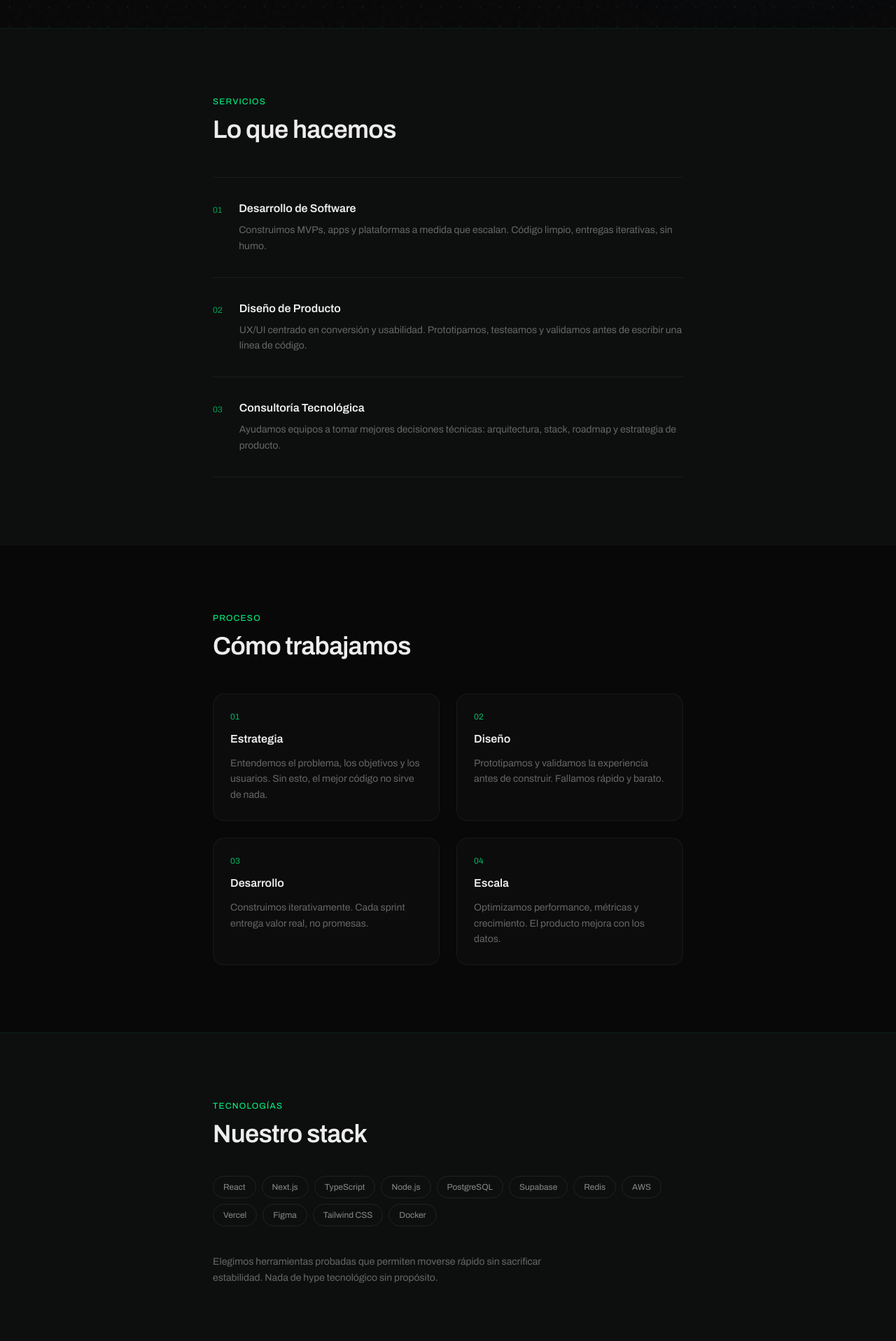
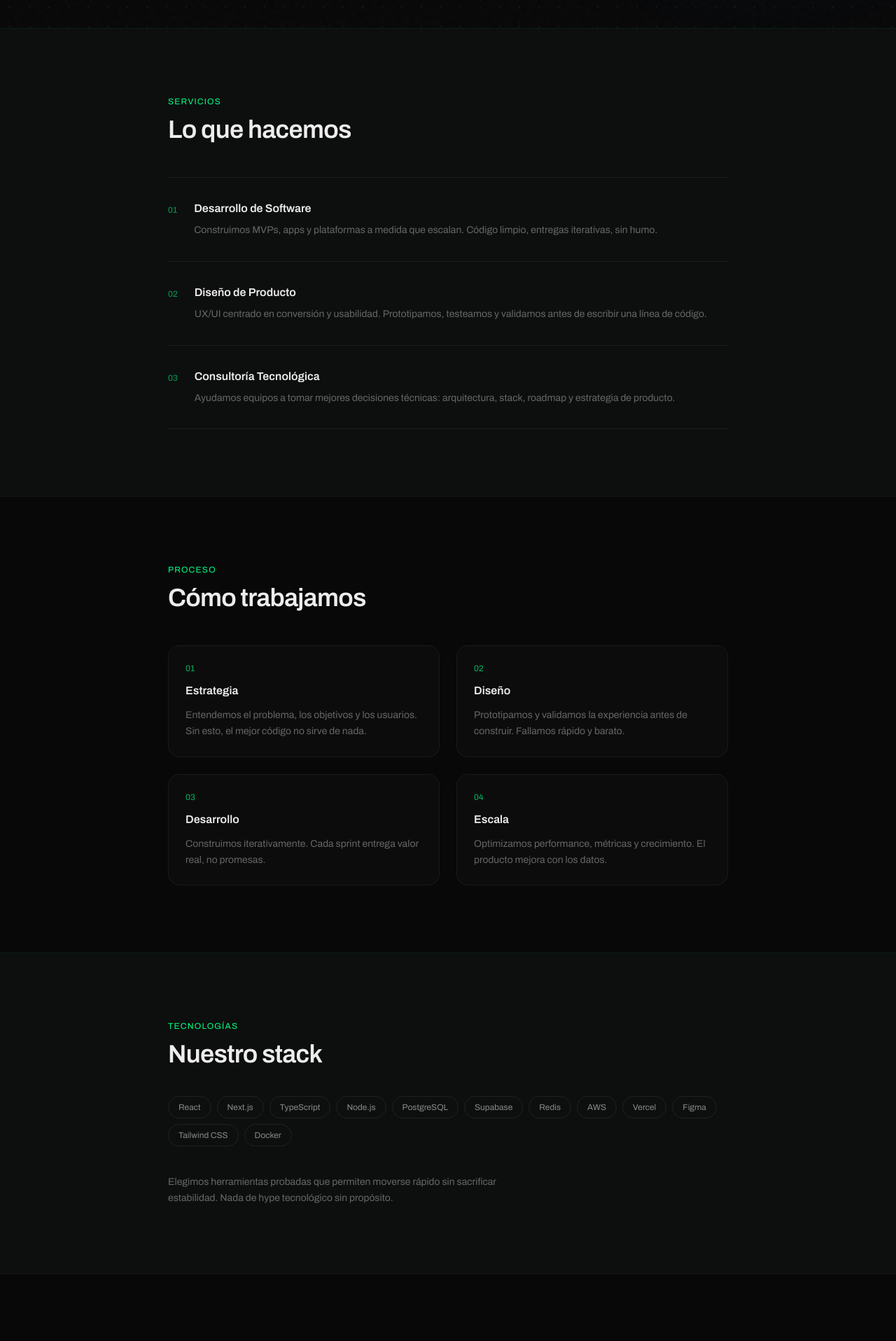
Before and after one commit to agustinale96/the-nerd-company, a Next.js app: page / in a window 1280 px wide. Shown: the part 760-2676 px from the top of the page at 70% size. Built offline with nearby package versions, Linux system fonts and the light colour scheme; a web font is replaced by a local one.

Commit message:
fix: uniform 800px width across all sections, update contact email

```diff
--- a/app/page.tsx
+++ b/app/page.tsx
@@ -43,7 +43,7 @@ const FORM_STEPS = [
   { id: 4, label: "Mensaje", placeholder: "Cuéntanos qué estás creando", type: "textarea" as const },
 ];
 
-const CONTACT_EMAIL = "agustin@thenerdcompany.com";
+const CONTACT_EMAIL = "hellothere@thenerdcompany.com";
 
 /* ─── Types ─────────────────────────────────────────────────── */
 type FormStatus = "idle" | "loading" | "success" | "error";
@@ -194,7 +194,7 @@ export default function Home() {
 
       {/* ── HERO ── */}
       <section id="hero" className="dot-grid relative min-h-screen flex flex-col items-center justify-center px-6 pt-24 pb-16 text-center">
-        <div className="page-in w-full max-w-3xl flex flex-col items-center gap-8">
+        <div className="page-in w-full max-w-[800px] flex flex-col items-center gap-8">
 
           <span
             className="text-xs px-3 py-1 rounded-full"
@@ -246,7 +246,7 @@ export default function Home() {
 
       {/* ── SERVICES ── */}
       <section id="servicios" className="px-6 py-24" style={{ background: "var(--bg-alt)", borderTop: "1px solid rgba(0,255,135,0.06)" }}>
-        <div className="w-full max-w-2xl mx-auto flex flex-col gap-12">
+        <div className="w-full max-w-[800px] mx-auto flex flex-col gap-12">
 
           <div data-reveal>
             <p className="text-xs tracking-widest uppercase mb-3" style={{ color: "var(--accent)" }}>Servicios</p>
@@ -270,7 +270,7 @@ export default function Home() {
 
       {/* ── PROCESS ── */}
       <section id="proceso" className="px-6 py-24" style={{ borderTop: "1px solid rgba(255,255,255,0.04)" }}>
-        <div className="w-full max-w-2xl mx-auto flex flex-col gap-12">
+        <div className="w-full max-w-[800px] mx-auto flex flex-col gap-12">
 
           <div data-reveal>
             <p className="text-xs tracking-widest uppercase mb-3" style={{ color: "var(--accent)" }}>Proceso</p>
@@ -298,7 +298,7 @@ export default function Home() {
 
       {/* ── STACK ── */}
       <section id="stack" className="px-6 py-24" style={{ background: "var(--bg-alt)", borderTop: "1px solid rgba(0,255,135,0.06)" }}>
-        <div className="w-full max-w-2xl mx-auto flex flex-col gap-10">
+        <div className="w-full max-w-[800px] mx-auto flex flex-col gap-10">
 
           <div data-reveal>
             <p className="text-xs tracking-widest uppercase mb-3" style={{ color: "var(--accent)" }}>Tecnologías</p>
@@ -321,7 +321,7 @@ export default function Home() {
 
       {/* ── WHO WE ARE ── */}
       <section id="quienes-somos" className="px-6 py-24" style={{ borderTop: "1px solid rgba(255,255,255,0.04)" }}>
-        <div className="w-full max-w-2xl mx-auto flex flex-col gap-14">
+        <div className="w-full max-w-[800px] mx-auto flex flex-col gap-14">
 
           <div className="flex flex-col gap-6">
             <div data-reveal>
@@ -353,7 +353,7 @@ export default function Home() {
 
       {/* ── CONTACT FORM ── */}
       <section id="contacto" ref={contactRef} className="px-6 py-24" style={{ background: "var(--bg-alt)", borderTop: "1px solid rgba(0,255,135,0.06)" }}>
-        <div className="w-full max-w-md mx-auto flex flex-col gap-10">
+        <div className="w-full max-w-[800px] mx-auto flex flex-col gap-10">
 
           {formStatus === "success" ? (
             <div className="page-in text-center flex flex-col items-center gap-6 py-16">
@@ -445,7 +445,7 @@ export default function Home() {
 
       {/* ── FOOTER ── */}
       <footer className="px-6 py-12" style={{ background: "var(--bg-alt)", borderTop: "1px solid rgba(255,255,255,0.04)" }}>
-        <div className="max-w-2xl mx-auto flex flex-col sm:flex-row items-start sm:items-center justify-between gap-6">
+        <div className="max-w-[800px] mx-auto flex flex-col sm:flex-row items-start sm:items-center justify-between gap-6">
           <div className="flex flex-col gap-1">
             <span style={{ fontFamily: "var(--font-special-gothic)", fontSize: "1rem", letterSpacing: "0.03em" }}>The Nerd Company</span>
             <span className="text-xs" style={{ color: "#444" }}>Buenos Aires — Remote Worldwide</span>
```
